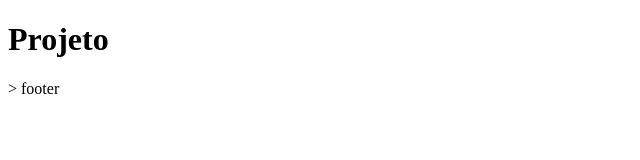
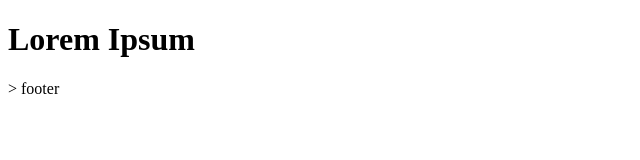
Before and after one commit to polvorafosforo/curso-git, a plain HTML site: page index.html in a window 1280 px wide. Shown: the whole page, without its empty margins (0-640 px from the left). Drawn offline with Linux system fonts and the light colour scheme.

Commit message:
Mudando o título

```diff
--- a/index.html
+++ b/index.html
@@ -10,7 +10,7 @@
 
 <body>
 
-    <h1>Projeto</h1>
+    <h1>Lorem Ipsum</h1>
 
     <div>>
         footer
```
